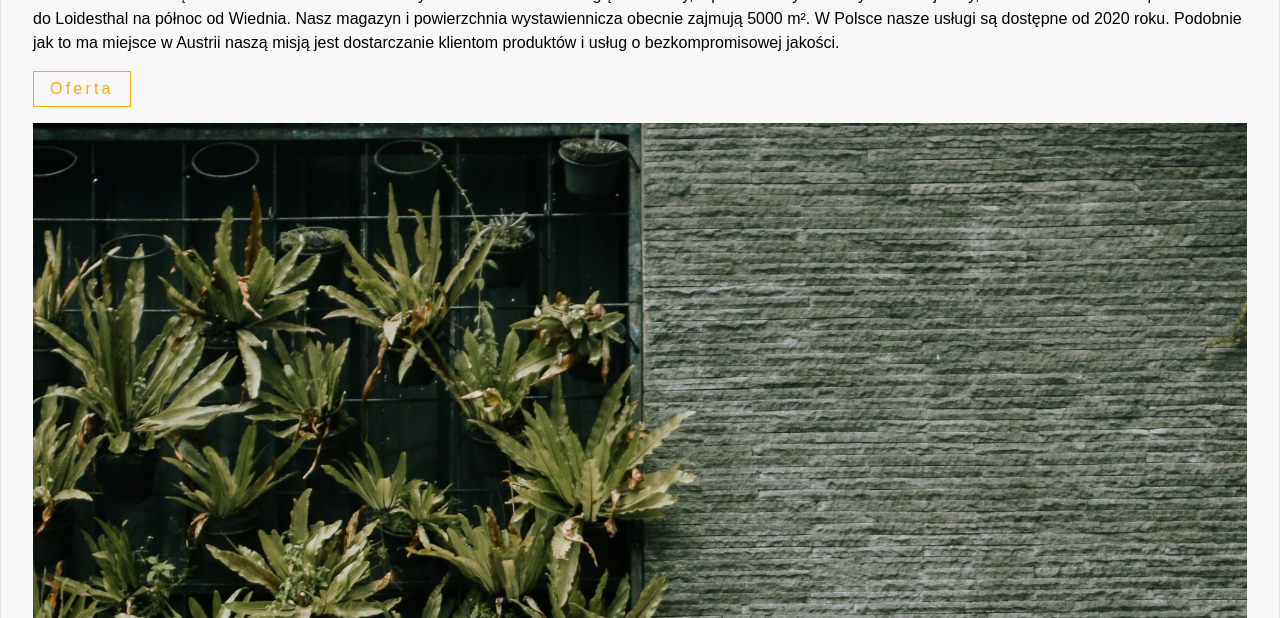
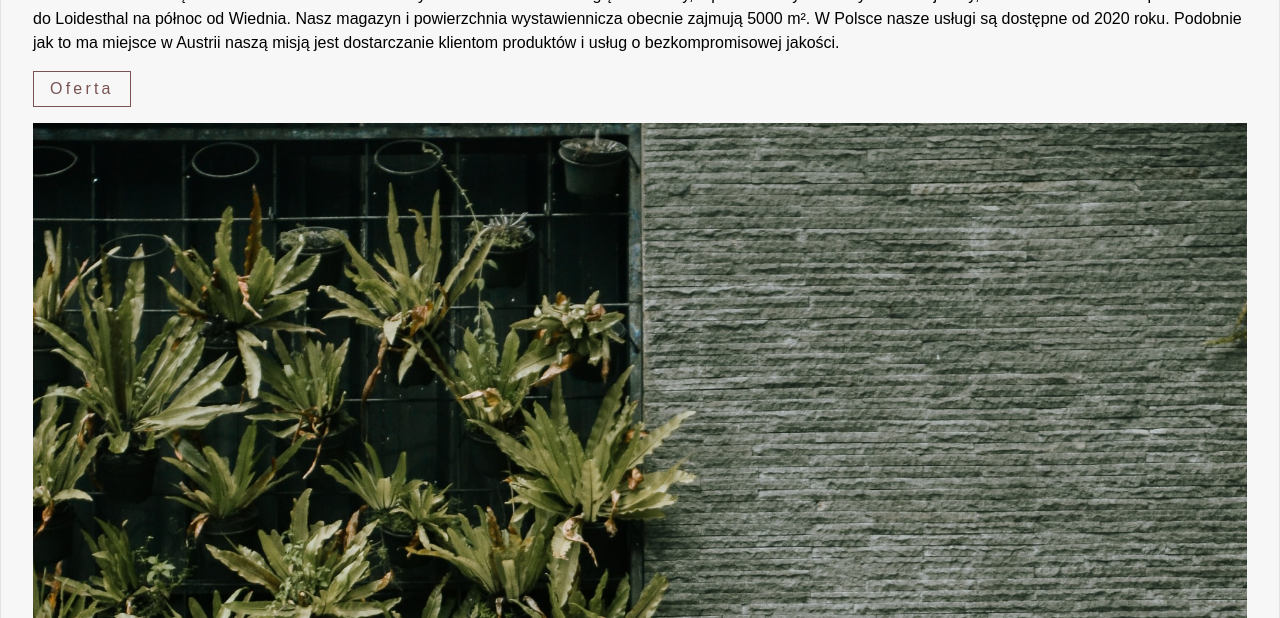
Before and after one commit to BeataMaro/SM, a Gatsby site: page /about in a window 1280 px wide. Shown: the part 182-800 px from the top of the page. Built offline with nearby package versions, Linux system fonts and the light colour scheme; Gatsby itself is replaced by a stand-in of ours; a web font is replaced by a local one.

Commit message:
main color

```diff
--- a/src/components/atoms/Button.js
+++ b/src/components/atoms/Button.js
@@ -3,12 +3,12 @@ import styled from "styled-components"
 export const Button = styled.button`
   margin: 1rem auto;
   background-color: ${({ empty, theme }) =>
-    empty ? "transparent" : theme.colors.orange};
+    empty ? "transparent" : theme.colors.main};
   color: ${({ empty, theme }) =>
-    empty ? theme.colors.orange : theme.colors.white};
+    empty ? theme.colors.main : theme.colors.white};
   padding: 0.5rem 1rem;
   border: 0.12em solid
-    ${({ empty, theme }) => (empty ? theme.colors.orange : theme.colors.orange)};
+    ${({ empty, theme }) => (empty ? theme.colors.main : theme.colors.main)};
 
   font-weight: 400;
   text-transform: capitalize;
@@ -53,9 +53,9 @@ export const Button = styled.button`
 
   &:hover {
     background-color: ${({ empty, theme }) =>
-      empty ? theme.colors.orange : theme.colors.black};
+      empty ? theme.colors.main : theme.colors.black};
     border-color: ${({ empty, theme }) =>
-      empty ? theme.colors.orange : theme.colors.black};
+      empty ? theme.colors.main : theme.colors.black};
     color: ${({ empty, theme }) =>
       empty ? theme.colors.white : theme.colors.white};
   }
```
